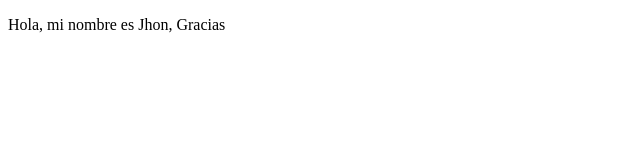
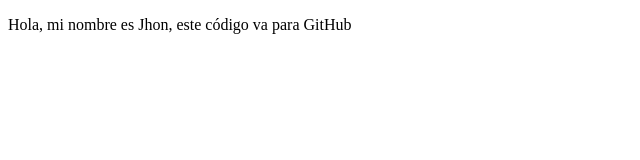
Before and after one commit to jhonsanchezv88/proyectoDemoCursoPrework, a plain HTML site: page index.html in a window 1280 px wide. Shown: the whole page, without its empty margins (0-640 px from the left). Drawn offline with Linux system fonts and the light colour scheme.

```diff
--- a/index.html
+++ b/index.html
@@ -8,7 +8,7 @@
 </head>
 <body>
     <p>
-        Hola, mi nombre es Jhon, Gracias
+        Hola, mi nombre es Jhon, este código va para GitHub
     </p>
 </body>
 </html>
```
